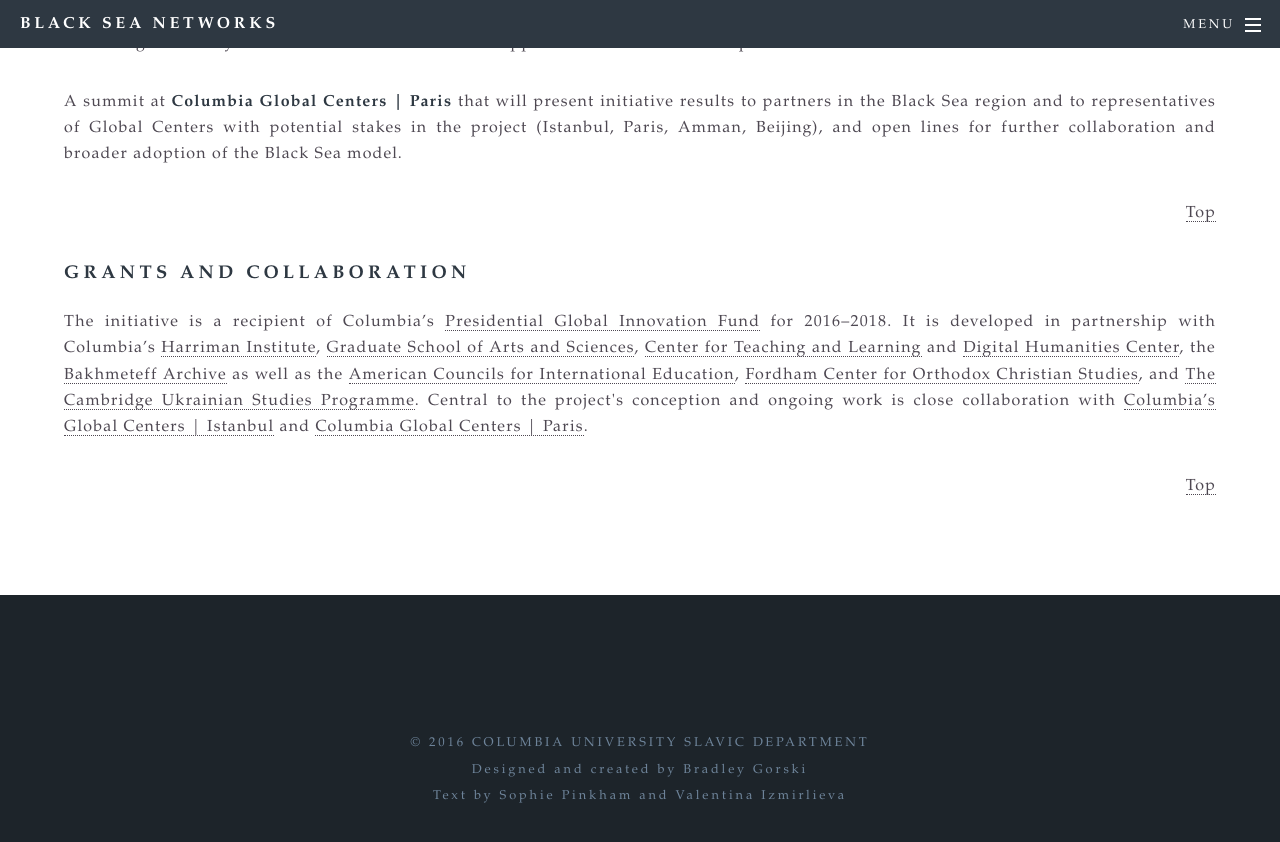
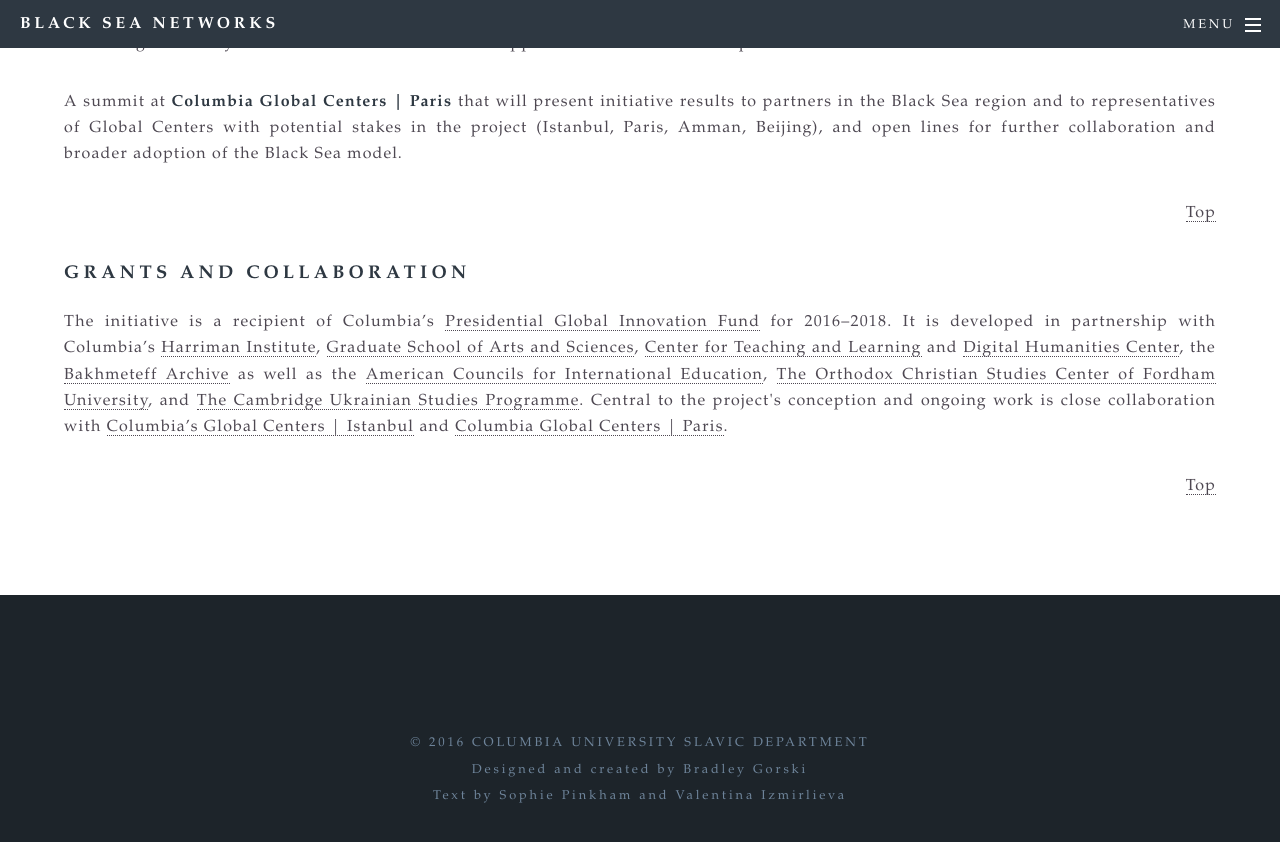
Before and after one commit to bradleygorski/blackseanet, a Jekyll site: the page built from about.html, in a window 1280 px wide and 900 px high, scrolled down 1776 px. Shown: the top 842 px of the window. Built offline with Jekyll 4.4.1, drawn with Linux system fonts in a browser that asks for light colours.

Commit message:
Corrected Fordham center name
Changed Fordham Center for Orthodox Christian Studies to The Orthodox Christian Studies Center of Fordham University

```diff
--- a/about.html
+++ b/about.html
@@ -81,7 +81,7 @@
 			<a href='http://gsas.columbia.edu/'>Graduate School of Arts and Sciences</a>,
 			<a href='http://ctl.columbia.edu/'>Center for Teaching and Learning</a> and <a href='http://library.columbia.edu/locations/dhc.html'>Digital Humanities Center</a>,
 			the <a href='http://library.columbia.edu/locations/rbml/units/bakhmeteff.html'>Bakhmeteff Archive</a> as well as the
-			<a href='http://www.americancouncils.org/'>American Councils for International Education</a>, <a href='https://www.fordham.edu/info/23001/orthodox_christian_studies_center'>Fordham Center for Orthodox Christian Studies</a>,
+			<a href='http://www.americancouncils.org/'>American Councils for International Education</a>, <a href='https://www.fordham.edu/info/23001/orthodox_christian_studies_center'>The Orthodox Christian Studies Center of Fordham University</a>,
 			and <a href='http://www.mml.cam.ac.uk/ukrainian'>The Cambridge Ukrainian Studies Programme</a>.
 			Central to the project's conception and ongoing work is close collaboration with <a href='http://globalcenters.columbia.edu/istanbul/'>Columbia’s Global
 			Centers | Istanbul</a> and <a href='http://globalcenters.columbia.edu/paris/'>Columbia Global Centers | Paris</a>.</p>
```
